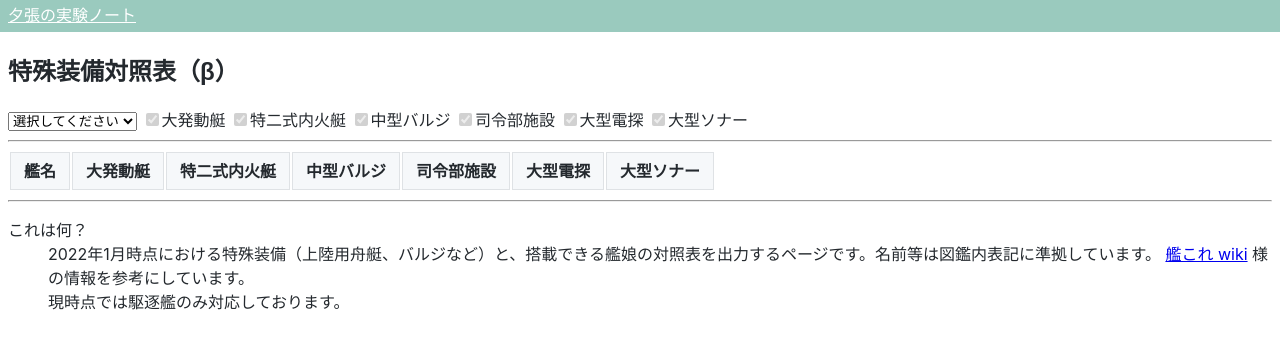
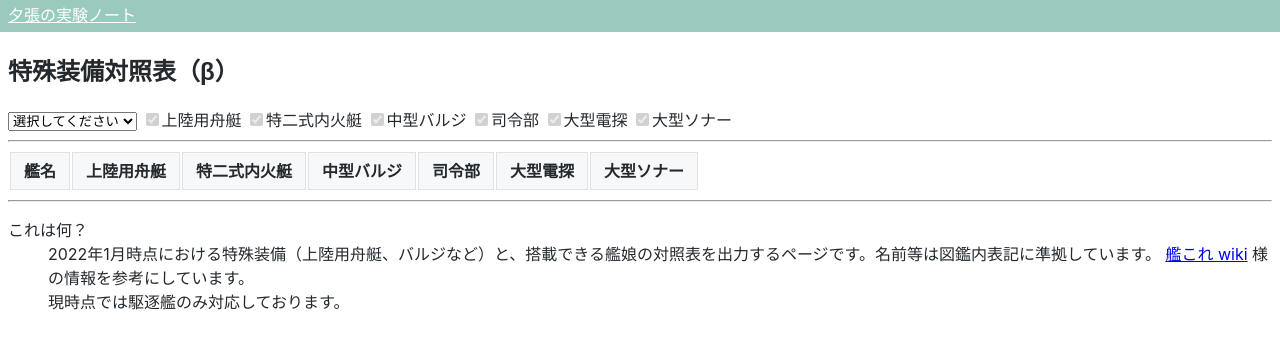
Before and after one commit to nekogoro/kset, a plain HTML site: page index.html in a window 1280 px wide. Drawn offline with nearby package versions, Linux system fonts and the light colour scheme.

Commit message:
名前変更

```diff
--- a/index.html
+++ b/index.html
@@ -26,10 +26,10 @@
                 <option value="-1">選択してください</option>
             </select>
 
-            <label><input type="checkbox" value='0'/>大発動艇</label>
+            <label><input type="checkbox" value='0'/>上陸用舟艇</label>
             <label><input type="checkbox" value='1'/>特二式内火艇</label>
             <label><input type="checkbox" value='2'/>中型バルジ</label>
-            <label><input type="checkbox" value='3'/>司令部施設</label>
+            <label><input type="checkbox" value='3'/>司令部</label>
             <label><input type="checkbox" value='4'/>大型電探</label>
             <label><input type="checkbox" value='5'/>大型ソナー</label>
 
@@ -39,10 +39,10 @@
                 <thead>
                     <tr>
                         <th>艦名</th>
-                        <th class="col_eq0">大発動艇</th>
+                        <th class="col_eq0">上陸用舟艇</th>
                         <th class="col_eq1">特二式内火艇</th>
                         <th class="col_eq2">中型バルジ</th>
-                        <th class="col_eq3">司令部施設</th>
+                        <th class="col_eq3">司令部</th>
                         <th class="col_eq4">大型電探</th>
                         <th class="col_eq5">大型ソナー</th>
                     </tr>
```
